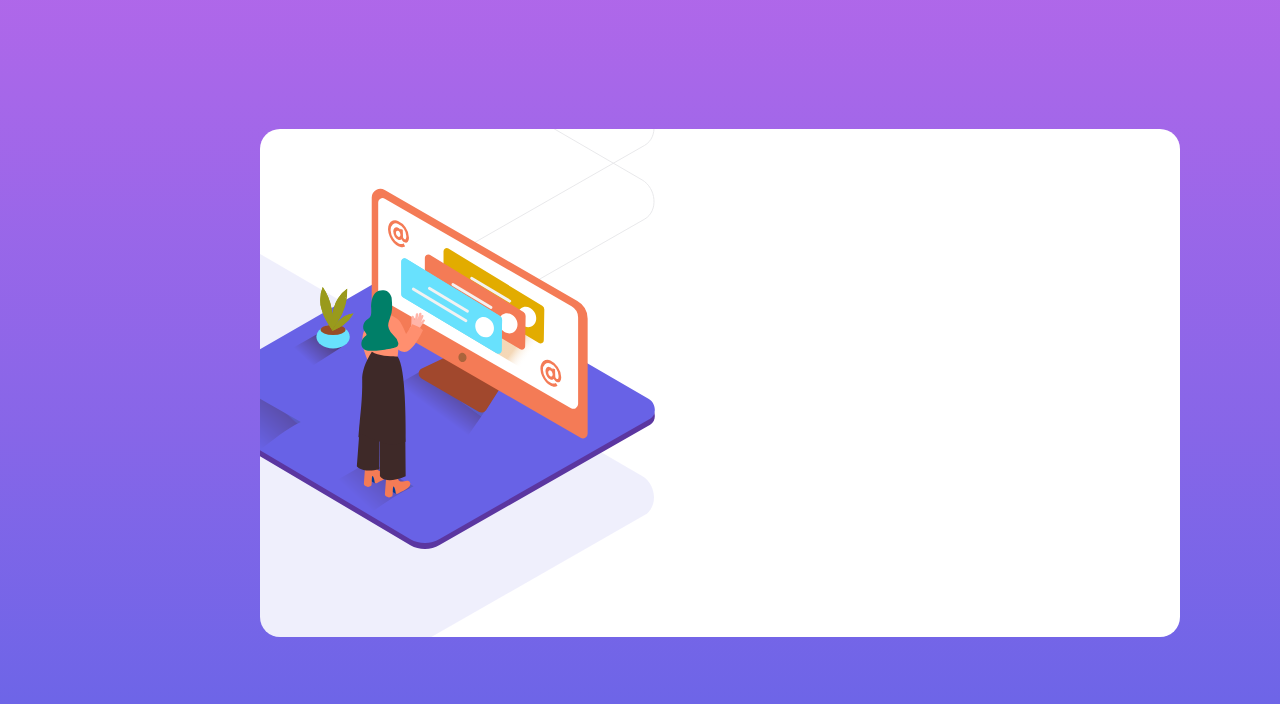
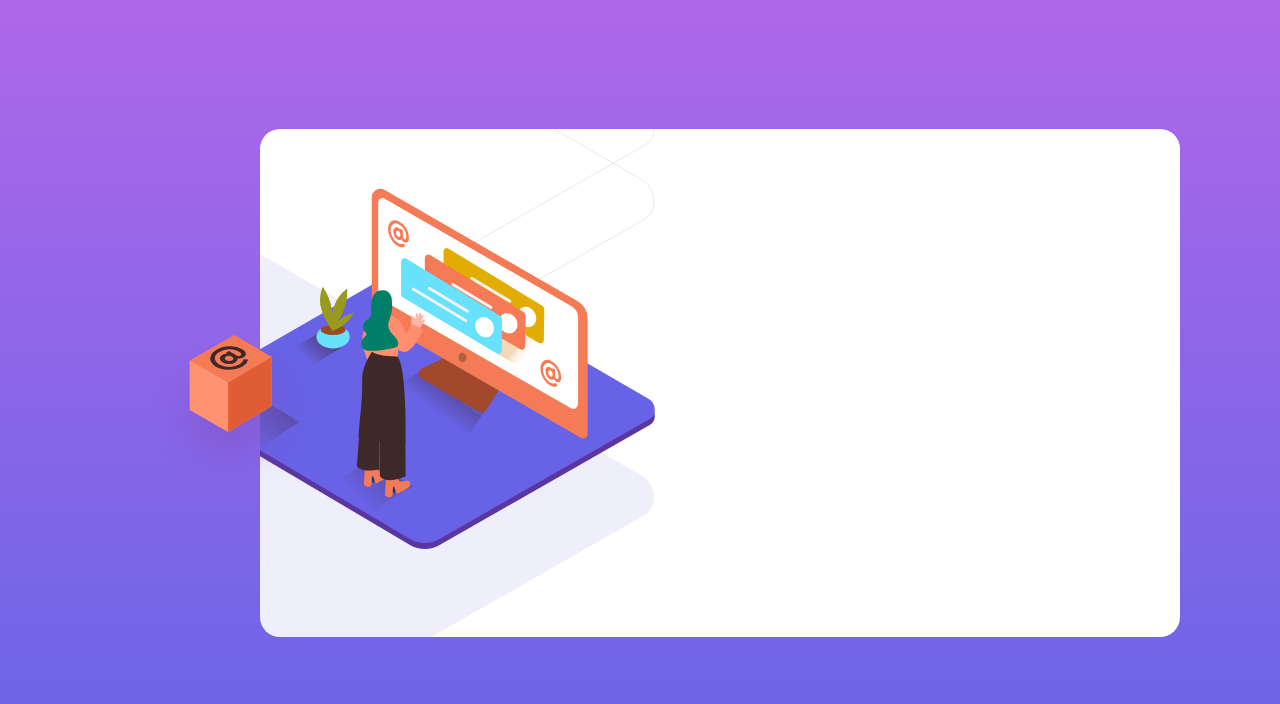
Before and after one commit to Generalkhun/fm-faq-accordian-card, a Next.js app in the folder client/: page / in a window 1280 px wide. Shown: the top 704 px of the page. Built offline with nearby package versions, Linux system fonts and the light colour scheme.

Commit message:
Add orange box

```diff
--- a/client/pages/index.module.css
+++ b/client/pages/index.module.css
@@ -22,12 +22,9 @@
     background-repeat: no-repeat, no-repeat;
 
 }
+.orangeBoxImg {
+    position:absolute;
+    left: 143px;
+    top: 333px
 
-.backgroundImg {
-    position:absolute;
-    bottom: 100px;
-    background-color: white;
-    border-radius: 5px;
-    position: absolute;
-    right:10px
 }
--- a/client/pages/index.tsx
+++ b/client/pages/index.tsx
@@ -6,6 +6,16 @@
     <div className={styles.root}>
       <div className={styles.outerCard}>
       </div>
+      {/* orange box image */}
+      <img
+        alt='orange box image'
+        src='/illustration-box-desktop.svg'
+        width='175'
+        className={styles.orangeBoxImg}
+      />
+
+
+
     </div>
   )
 }
```
